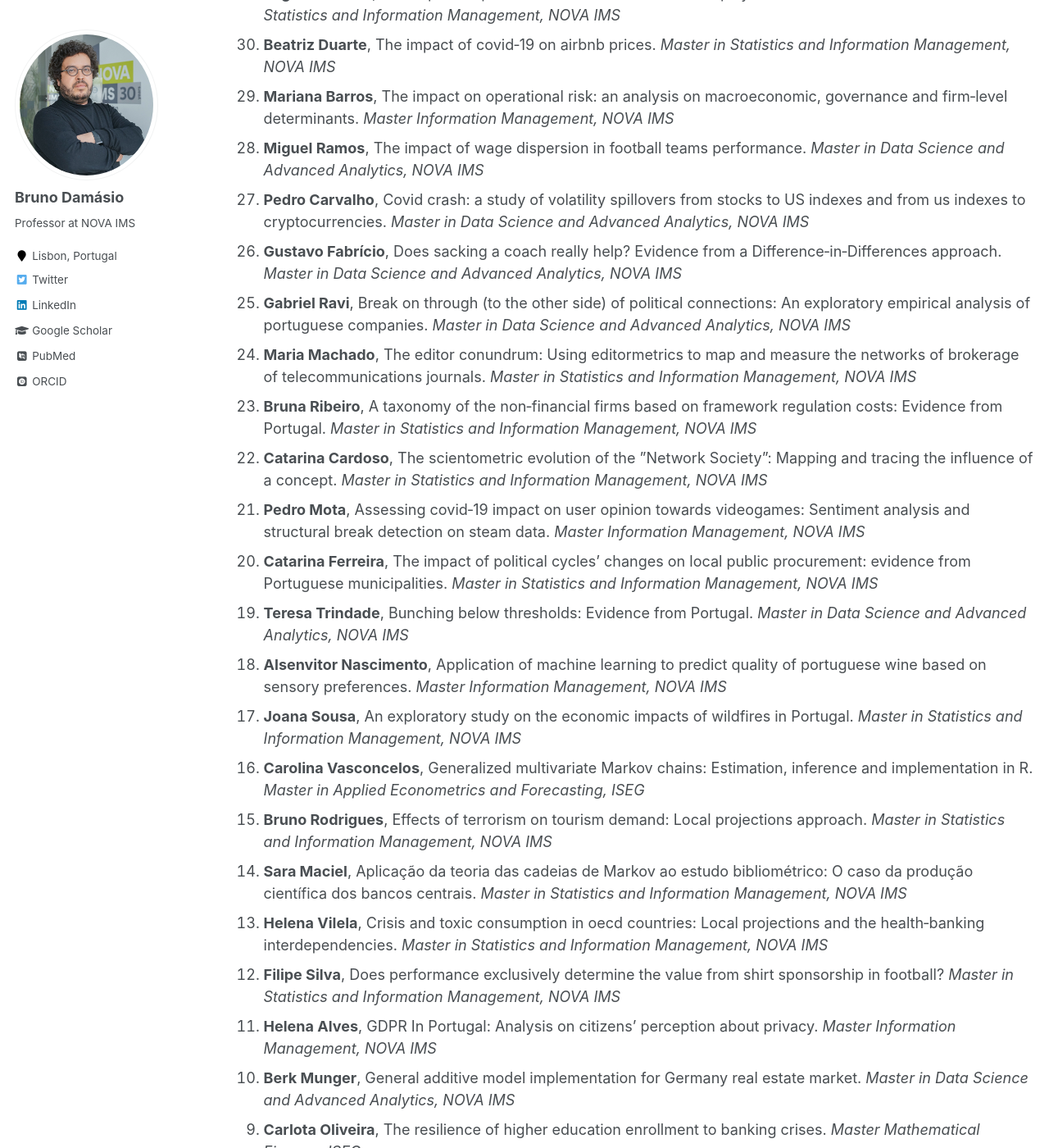
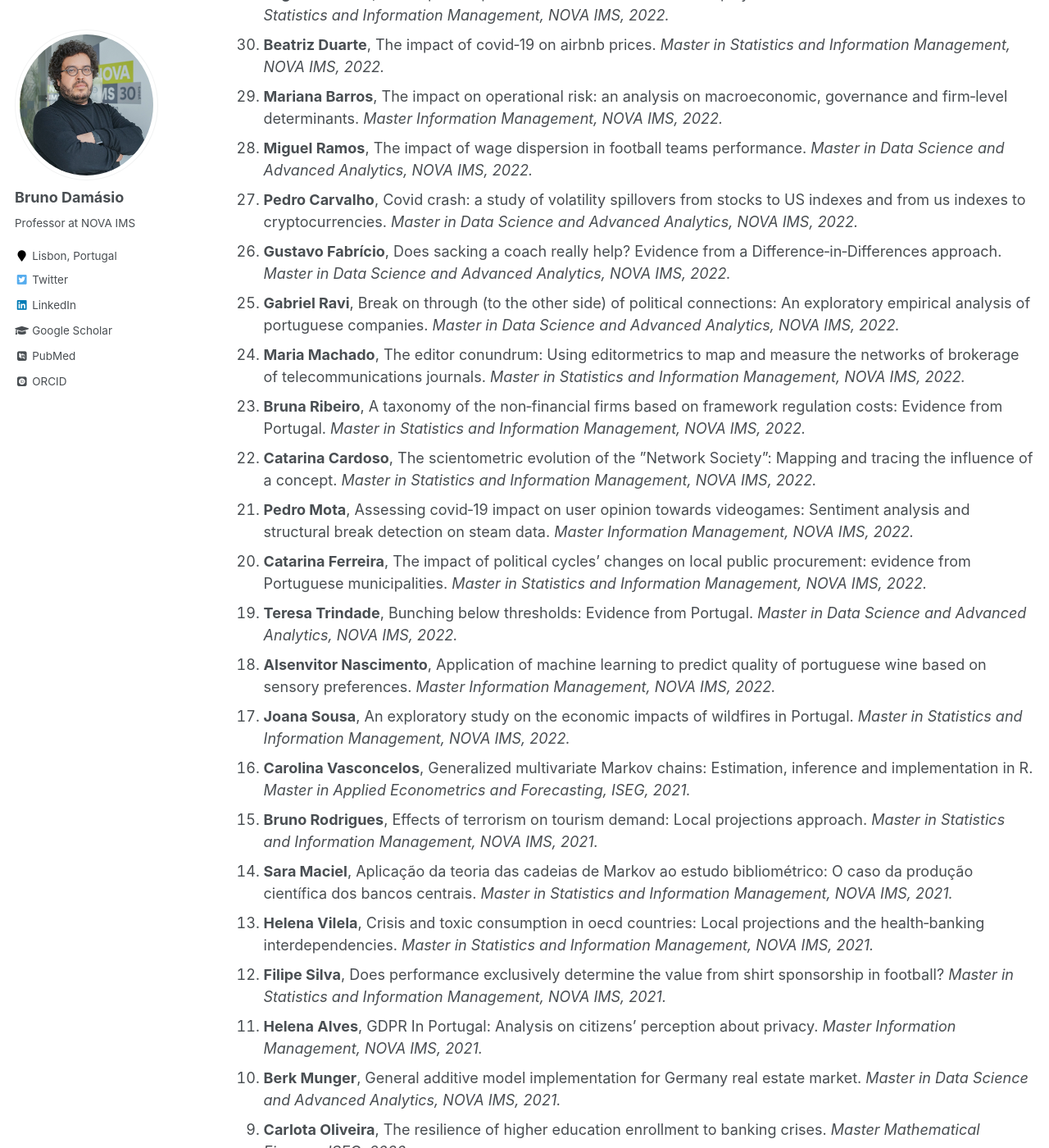
Before and after one commit to damasiob/damasiob.github.io, a Jekyll site: the page built from _pages/orietation.md, in a window 1280 px wide and 1400 px high, scrolled down 1785 px. Shown: the whole window at 82% size. Built offline with Jekyll 4.4.1, drawn with Linux system fonts in a browser that asks for light colours; some web fonts are replaced; some of the changed text lies outside the part shown.

Commit message:
Update orietation.md

```diff
--- a/_pages/orietation.md
+++ b/_pages/orietation.md
@@ -40,85 +40,85 @@ Concluded
 
 <ol reversed>
 
-  <li><b>Phillip Metzger</b>, Battery patents: A quantitative analysis of innovation in battery technology and an assessment of its predictive capabilities. <i>Master in Economics and Management of Science Technology and Innovation, ISEG</i></li>
+  <li><b>Phillip Metzger</b>, Battery patents: A quantitative analysis of innovation in battery technology and an assessment of its predictive capabilities. <i>Master in Economics and Management of Science Technology and Innovation, NOVA IMS, 2022.</i></li>
 
-  <li><b>Ana Rita Carmo</b>, Industrial Espionage: Mapping Meanings and Assessing Trends. <i>Master in Data Science and Advanced Analytics, NOVA IMS</i></li>
+  <li><b>Ana Rita Carmo</b>, Industrial Espionage: Mapping Meanings and Assessing Trends. <i>Master in Data Science and Advanced Analytics, ISEG, 2022.</i></li>
 
-  <li><b>Joana Rita Lopes</b>, The impact of journal editors in academic publications: A stochastic frontier analysis. <i>Master Information Management, NOVA IMS</i></li>
-  <li><b>João Pedro Monteiro</b>, Performance and actual pay in the top 5 european football leagues: The use of market value as a proxy variable for football players’ wages. <i>Master in Statistics and Information Management, NOVA IMS</i></li>
+  <li><b>Joana Rita Lopes</b>, The impact of journal editors in academic publications: A stochastic frontier analysis. <i>Master Information Management, NOVA IMS, 2022.</i></li>
+  <li><b>João Pedro Monteiro</b>, Performance and actual pay in the top 5 european football leagues: The use of market value as a proxy variable for football players’ wages. <i>Master in Statistics and Information Management, NOVA IMS, 2022.</i></li>
 <li><b>Lars Frobel</b>, Patents in the energy sector: A study on the innovation strength of european
-largest energy suppliers, based on patents. <i>Master Information Management, NOVA IMS</i></li>
+largest energy suppliers, based on patents. <i>Master Information Management, NOVA IMS, 2022.</i></li>
 
-<li><b>Olimpio Zavale</b>, Logistic regression approach for malaria vector control program impact assessment in Mozambique. <i>Master in Statistics and Information Management, NOVA IMS</i></li>
+<li><b>Olimpio Zavale</b>, Logistic regression approach for malaria vector control program impact assessment in Mozambique. <i>Master in Statistics and Information Management, NOVA IMS, 2022.</i></li>
 
-<li><b>Filipa Castilho</b>, Trends in the scientific production on intangible cultural heritage, a bibliometric analysis. <i>Master in Statistics and Information Management, NOVA IMS</i></li>
+<li><b>Filipa Castilho</b>, Trends in the scientific production on intangible cultural heritage, a bibliometric analysis. <i>Master in Statistics and Information Management, NOVA IMS, 2022.</i></li>
 
-<li><b>Pedro Pereira</b>, Inside 5G: A natural language processing approach to a revolutionary technology. <i>Master in Data Science and Advanced Analytics, NOVA IMS</i></li>
+<li><b>Pedro Pereira</b>, Inside 5G: A natural language processing approach to a revolutionary technology. <i>Master in Data Science and Advanced Analytics, NOVA IMS, 2022.</i></li>
 
-<li><b>Bruno Ruivo</b>, The impacts of covid‑19 on stock market’s volatility spillovers. <i>Master in Statistics and Information Management, NOVA IMS</i></li>
+<li><b>Bruno Ruivo</b>, The impacts of covid‑19 on stock market’s volatility spillovers. <i>Master in Statistics and Information Management, NOVA IMS, 2022.</i></li>
 
-<li><b>Mário Fidalgo</b>, The Impact of South‑South Remittances on Household Asset Accumulation in Haiti: Evidence from New Remittance Corridors in the Global South. <i>Master in Statistics and Information Management, NOVA IMS</i></li>
+<li><b>Mário Fidalgo</b>, The Impact of South‑South Remittances on Household Asset Accumulation in Haiti: Evidence from New Remittance Corridors in the Global South. <i>Master in Statistics and Information Management, NOVA IMS, 2022.</i></li>
 
-<li><b>Steffen Hillmann</b>, Electricity price forecast on the German day‑ahead market. <i>Master in Data Science and Advanced Analytics, NOVA IMS</i></li>
+<li><b>Steffen Hillmann</b>, Electricity price forecast on the German day‑ahead market. <i>Master in Data Science and Advanced Analytics, NOVA IMS, 2022.</i></li>
 
-<li><b>Miguel Ferreira</b>, The impact of performance measures in football players’ transfer market value. <i>Master in Statistics and Information Management, NOVA IMS</i></li>
+<li><b>Miguel Ferreira</b>, The impact of performance measures in football players’ transfer market value. <i>Master in Statistics and Information Management, NOVA IMS, 2022.</i></li>
 
-<li><b>Beatriz Duarte</b>, The impact of covid‑19 on airbnb prices. <i>Master in Statistics and Information Management, NOVA IMS</i></li>
-<li><b>Mariana Barros</b>, The impact on operational risk: an analysis on macroeconomic, governance and firm‑level determinants. <i>Master Information Management, NOVA IMS</i></li>
+<li><b>Beatriz Duarte</b>, The impact of covid‑19 on airbnb prices. <i>Master in Statistics and Information Management, NOVA IMS, 2022.</i></li>
+<li><b>Mariana Barros</b>, The impact on operational risk: an analysis on macroeconomic, governance and firm‑level determinants. <i>Master Information Management, NOVA IMS, 2022.</i></li>
 
-<li><b>Miguel Ramos</b>, The impact of wage dispersion in football teams performance. <i>Master in Data Science and Advanced Analytics, NOVA IMS</i></li>
-<li><b>Pedro Carvalho</b>, Covid crash: a study of volatility spillovers from stocks to US indexes and from us indexes to cryptocurrencies. <i>Master in Data Science and Advanced Analytics, NOVA IMS</i></li>
+<li><b>Miguel Ramos</b>, The impact of wage dispersion in football teams performance. <i>Master in Data Science and Advanced Analytics, NOVA IMS, 2022.</i></li>
+<li><b>Pedro Carvalho</b>, Covid crash: a study of volatility spillovers from stocks to US indexes and from us indexes to cryptocurrencies. <i>Master in Data Science and Advanced Analytics, NOVA IMS, 2022.</i></li>
 
-<li><b>Gustavo Fabrício</b>, Does sacking a coach really help? Evidence from a Difference‑in‑Differences approach. <i>Master in Data Science and Advanced Analytics, NOVA IMS</i></li>
+<li><b>Gustavo Fabrício</b>, Does sacking a coach really help? Evidence from a Difference‑in‑Differences approach. <i>Master in Data Science and Advanced Analytics, NOVA IMS, 2022.</i></li>
 
-<li><b>Gabriel Ravi</b>, Break on through (to the other side) of political connections: An exploratory empirical analysis of portuguese companies. <i>Master in Data Science and Advanced Analytics, NOVA IMS</i></li>
+<li><b>Gabriel Ravi</b>, Break on through (to the other side) of political connections: An exploratory empirical analysis of portuguese companies. <i>Master in Data Science and Advanced Analytics, NOVA IMS, 2022.</i></li>
 
-<li><b>Maria Machado</b>, The editor conundrum: Using editormetrics to map and measure the networks of brokerage of telecommunications journals. <i>Master in Statistics and Information Management, NOVA IMS</i></li>
-<li><b>Bruna Ribeiro</b>, A taxonomy of the non‑financial firms based on framework regulation costs: Evidence from Portugal. <i>Master in Statistics and Information Management, NOVA IMS</i></li>
+<li><b>Maria Machado</b>, The editor conundrum: Using editormetrics to map and measure the networks of brokerage of telecommunications journals. <i>Master in Statistics and Information Management, NOVA IMS, 2022.</i></li>
+<li><b>Bruna Ribeiro</b>, A taxonomy of the non‑financial firms based on framework regulation costs: Evidence from Portugal. <i>Master in Statistics and Information Management, NOVA IMS, 2022.</i></li>
 
-<li><b>Catarina Cardoso</b>, The scientometric evolution of the ”Network Society”: Mapping and tracing the influence of a concept. <i>Master in Statistics and Information Management, NOVA IMS</i></li>
+<li><b>Catarina Cardoso</b>, The scientometric evolution of the ”Network Society”: Mapping and tracing the influence of a concept. <i>Master in Statistics and Information Management, NOVA IMS, 2022.</i></li>
 
-<li><b>Pedro Mota</b>, Assessing covid‑19 impact on user opinion towards videogames: Sentiment analysis and structural break detection on steam data. <i>Master Information Management, NOVA IMS</i></li>
+<li><b>Pedro Mota</b>, Assessing covid‑19 impact on user opinion towards videogames: Sentiment analysis and structural break detection on steam data. <i>Master Information Management, NOVA IMS, 2022.</i></li>
 
-<li><b>Catarina Ferreira</b>, The impact of political cycles’ changes on local public procurement: evidence from Portuguese municipalities. <i>Master in Statistics and Information Management, NOVA IMS</i></li>
-<li><b>Teresa Trindade</b>, Bunching below thresholds: Evidence from Portugal. <i>Master in Data Science and Advanced Analytics, NOVA IMS</i></li>
+<li><b>Catarina Ferreira</b>, The impact of political cycles’ changes on local public procurement: evidence from Portuguese municipalities. <i>Master in Statistics and Information Management, NOVA IMS, 2022.</i></li>
+<li><b>Teresa Trindade</b>, Bunching below thresholds: Evidence from Portugal. <i>Master in Data Science and Advanced Analytics, NOVA IMS, 2022.</i></li>
 
-<li><b>Alsenvitor Nascimento</b>, Application of machine learning to predict quality of portuguese wine based on sensory preferences. <i>Master Information Management, NOVA IMS</i></li>
+<li><b>Alsenvitor Nascimento</b>, Application of machine learning to predict quality of portuguese wine based on sensory preferences. <i>Master Information Management, NOVA IMS, 2022.</i></li>
 
-<li><b>Joana Sousa</b>, An exploratory study on the economic impacts of wildfires in Portugal. <i>Master in Statistics and Information Management, NOVA IMS</i></li>
+<li><b>Joana Sousa</b>, An exploratory study on the economic impacts of wildfires in Portugal. <i>Master in Statistics and Information Management, NOVA IMS, 2022.</i></li>
 
-<li><b>Carolina Vasconcelos</b>, Generalized multivariate Markov chains: Estimation, inference and implementation in R. <i>Master in Applied Econometrics and Forecasting, ISEG</i></li>
+<li><b>Carolina Vasconcelos</b>, Generalized multivariate Markov chains: Estimation, inference and implementation in R. <i>Master in Applied Econometrics and Forecasting, ISEG, 2021.</i></li>
 
-<li><b>Bruno Rodrigues</b>, Effects of terrorism on tourism demand: Local projections approach. <i>Master in Statistics and Information Management, NOVA IMS</i></li>
+<li><b>Bruno Rodrigues</b>, Effects of terrorism on tourism demand: Local projections approach. <i>Master in Statistics and Information Management, NOVA IMS, 2021.</i></li>
 
-<li><b>Sara Maciel</b>, Aplicação da teoria das cadeias de Markov ao estudo bibliométrico: O caso da produção científica dos bancos centrais. <i>Master in Statistics and Information Management, NOVA IMS</i></li>
+<li><b>Sara Maciel</b>, Aplicação da teoria das cadeias de Markov ao estudo bibliométrico: O caso da produção científica dos bancos centrais. <i>Master in Statistics and Information Management, NOVA IMS, 2021.</i></li>
 
-<li><b>Helena Vilela</b>, Crisis and toxic consumption in oecd countries: Local projections and the health‑banking interdependencies. <i>Master in Statistics and Information Management, NOVA IMS</i></li>
+<li><b>Helena Vilela</b>, Crisis and toxic consumption in oecd countries: Local projections and the health‑banking interdependencies. <i>Master in Statistics and Information Management, NOVA IMS, 2021.</i></li>
 
-<li><b>Filipe Silva</b>, Does performance exclusively determine the value from shirt sponsorship in football? <i>Master in Statistics and Information Management, NOVA IMS</i></li>
+<li><b>Filipe Silva</b>, Does performance exclusively determine the value from shirt sponsorship in football? <i>Master in Statistics and Information Management, NOVA IMS, 2021.</i></li>
 
-<li><b>Helena Alves</b>, GDPR In Portugal: Analysis on citizens’ perception about privacy. <i>Master Information Management, NOVA IMS</i></li>
+<li><b>Helena Alves</b>, GDPR In Portugal: Analysis on citizens’ perception about privacy. <i>Master Information Management, NOVA IMS, 2021.</i></li>
 
-<li><b>Berk Munger</b>, General additive model implementation for Germany real estate market. <i>Master in Data Science and Advanced Analytics, NOVA IMS</i></li>
+<li><b>Berk Munger</b>, General additive model implementation for Germany real estate market. <i>Master in Data Science and Advanced Analytics, NOVA IMS, 2021.</i></li>
 
-<li><b>Carlota Oliveira</b>, The resilience of higher education enrollment to banking crises. <i>Master Mathematical Finance, ISEG</i></li>
+<li><b>Carlota Oliveira</b>, The resilience of higher education enrollment to banking crises. <i>Master Mathematical Finance, ISEG, 2020.</i></li>
 
-<li><b>Inês Rodrigues</b>, Financial crises meet society: Economic turmoil and societal stress through a local projection approach. <i>Master Mathematical Finance, ISEG</i></li>
+<li><b>Inês Rodrigues</b>, Financial crises meet society: Economic turmoil and societal stress through a local projection approach. <i>Master Mathematical Finance, ISEG, 2020.</i></li>
 
- <li><b>António Curado</b>, Scaling behavior of public procurement activity. <i>Master in Data Science and Advanced Analytics, NOVA IMS</i></li>
+ <li><b>António Curado</b>, Scaling behavior of public procurement activity. <i>Master in Data Science and Advanced Analytics, NOVA IMS, 2020.</i></li>
 
-<li><b>João Paulo Raposo</b>, Use of pembrolizumab and nivolumab in non‑small cell lung cancer: A cost‑effectiveness study. <i>Master Information Management, NOVA IMS</i></li>
+<li><b>João Paulo Raposo</b>, Use of pembrolizumab and nivolumab in non‑small cell lung cancer: A cost‑effectiveness study. <i>Master Information Management, NOVA IMS, 2020.</i></li>
 
 
-<li><b>Rodrigo Ataíde</b>, Gestão de informação num contexto de transformação do negócio. <i>Master Information Management, NOVA IMS</i></li>
+<li><b>Rodrigo Ataíde</b>, Gestão de informação num contexto de transformação do negócio. <i>Master Information Management, NOVA IMS, 2020.</i></li>
 
-<li><b>Carlotta Lehmann</b>, Driving the transition to a circular economy: Evidence from the European Union. <i>Master Information Management, NOVA IMS</i></li>
+<li><b>Carlotta Lehmann</b>, Driving the transition to a circular economy: Evidence from the European Union. <i>Master Information Management, NOVA IMS, 2020.</i></li>
 
-<li><b>Filipa Almeida</b>, Loan modifications and risk of default: A Markov chains approach. <i>Master in Statistics and Information Management, NOVA IMS</i></li>
+<li><b>Filipa Almeida</b>, Loan modifications and risk of default: A Markov chains approach. <i>Master in Statistics and Information Management, NOVA IMS, 2020.</i></li>
 
-<li><b>Pauline Rosado</b>, O crescimento económico e as emissões de CO2. <i>Master in Quantitative Methods for Decision‑making in Economics and Business, ISEG</i></li>
+<li><b>Pauline Rosado</b>, O crescimento económico e as emissões de CO2. <i>Master in Quantitative Methods for Decision‑making in Economics and Business, ISEG, 2019.</i></li>
 
-<li><b>Diogo Martins</b>, Do labour market reforms pay off? Unemployment and capital accumulation in Portugal. <i>Master in Monetary and Financial Economics, ISEG</i></li>
+<li><b>Diogo Martins</b>, Do labour market reforms pay off? Unemployment and capital accumulation in Portugal. <i>Master in Monetary and Financial Economics, ISEG, 2016.</i></li>
 
 </ol>
 
```
Also changed, not shown: other parts of _pages/orietation.md (+1 -1 lines).
